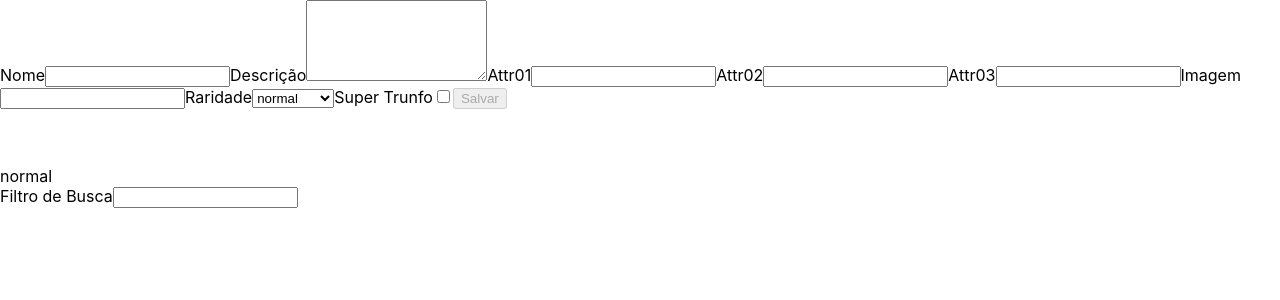
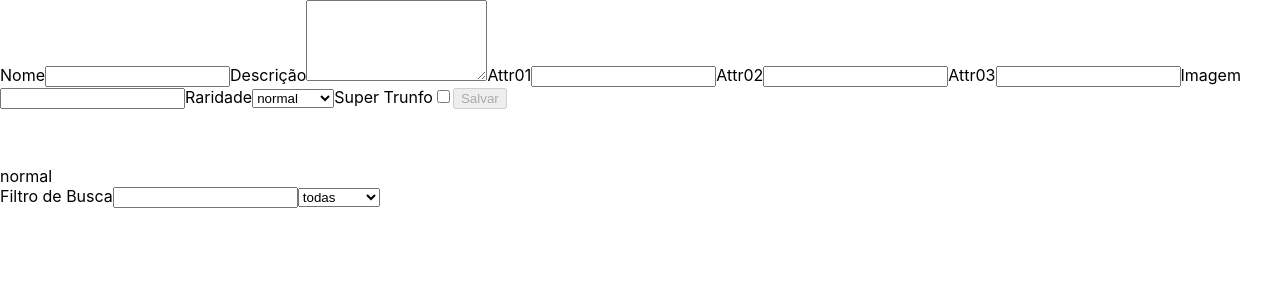
Before and after one commit to pedroygor/Project-Tryunfo, a React (Create React App) app: page / in a window 1280 px wide. Shown: the top 300 px of the page. Built offline with nearby package versions, Linux system fonts and the light colour scheme.

Commit message:
Requisito 11

```diff
--- a/src/App.js
+++ b/src/App.js
@@ -18,6 +18,7 @@ class App extends React.Component {
       isSaveButtonDisabled: true,
       cardCollection: [],
       filterCard: '',
+      searchRare: '',
     };
   }
 
@@ -108,8 +109,11 @@ class App extends React.Component {
   }
 
   cardsCollectionFiltered = () => {
-    const { cardCollection, filterCard } = this.state;
-    return cardCollection.filter(({ cardName }) => cardName.includes(filterCard));
+    const { cardCollection, filterCard, searchRare } = this.state;
+    return cardCollection
+      .filter(({ cardName, cardRare }) => (
+        cardName.includes(filterCard)
+        && (!searchRare ? cardRare.includes(searchRare) : cardRare === searchRare)));
   }
 
   render() {
@@ -125,6 +129,7 @@ class App extends React.Component {
       isSaveButtonDisabled,
       hasTrunfo,
       filterCard,
+      searchRare,
     } = this.state;
     return (
       <div>
@@ -165,6 +170,20 @@ class App extends React.Component {
               onChange={ this.onInputChange }
             />
           </label>
+          <label htmlFor="searchRarity">
+            <select
+              id="searchRarity"
+              data-testid="rare-filter"
+              name="searchRare"
+              onChange={ this.onInputChange }
+              value={ searchRare }
+            >
+              <option value="">todas</option>
+              <option value="normal">normal</option>
+              <option value="raro">raro</option>
+              <option value="muito raro">muito raro</option>
+            </select>
+          </label>
           {this.cardsCollectionFiltered().map((card) => (
             <Card
               key={ card.cardName }
```
